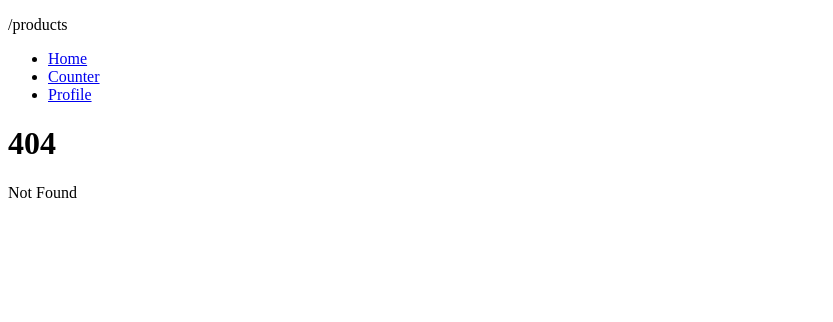
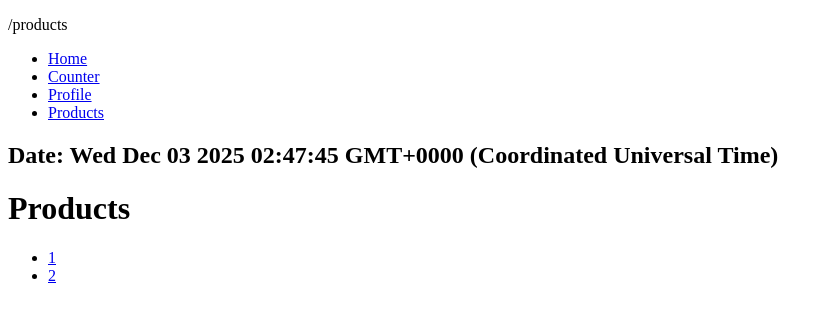
Before and after one commit to chuluq/belajar-sveltekit, a SvelteKit app: page /products in a window 1280 px wide. Before the commit this address had no page. Shown: the top 322 px of the page, without its empty margins (0-833 px from the left). Built offline with nearby package versions, Linux system fonts and the light colour scheme.

Commit message:
Invalidating

```diff
--- a/src/routes/+layout.svelte
+++ b/src/routes/+layout.svelte
@@ -15,6 +15,7 @@
 	<li><a href="/">Home</a></li>
 	<li><a href="/counter">Counter</a></li>
 	<li><a href="/profile/user">Profile</a></li>
+	<li><a href="/products">Products</a></li>
 </ul>
 
 {@render children()}
--- /dev/null
+++ b/src/routes/products/+layout.svelte
@@ -0,0 +1,7 @@
+<script lang="ts">
+	const { children, data } = $props();
+</script>
+
+<h2>Date: {data.date}</h2>
+
+{@render children()}
--- /dev/null
+++ b/src/routes/products/+layout.ts
@@ -0,0 +1,5 @@
+export function load() {
+	return {
+		date: new Date()
+	};
+}
--- /dev/null
+++ b/src/routes/products/+page.svelte
@@ -0,0 +1,20 @@
+<script lang="ts">
+	import { invalidateAll } from '$app/navigation';
+	import { onMount } from 'svelte';
+
+	const { data } = $props();
+
+	onMount(() => {
+		invalidateAll();
+	});
+</script>
+
+<h1>Products</h1>
+
+<ul>
+	{#each data.products as product}
+		<li>
+			<a href="/products/{product}">{product}</a>
+		</li>
+	{/each}
+</ul>
--- /dev/null
+++ b/src/routes/products/+page.ts
@@ -0,0 +1,5 @@
+export function load() {
+	return {
+		products: ['1', '2']
+	};
+}
```
Also changed, not shown: src/routes/products/[id]/+page.svelte (+9 -0 lines).
